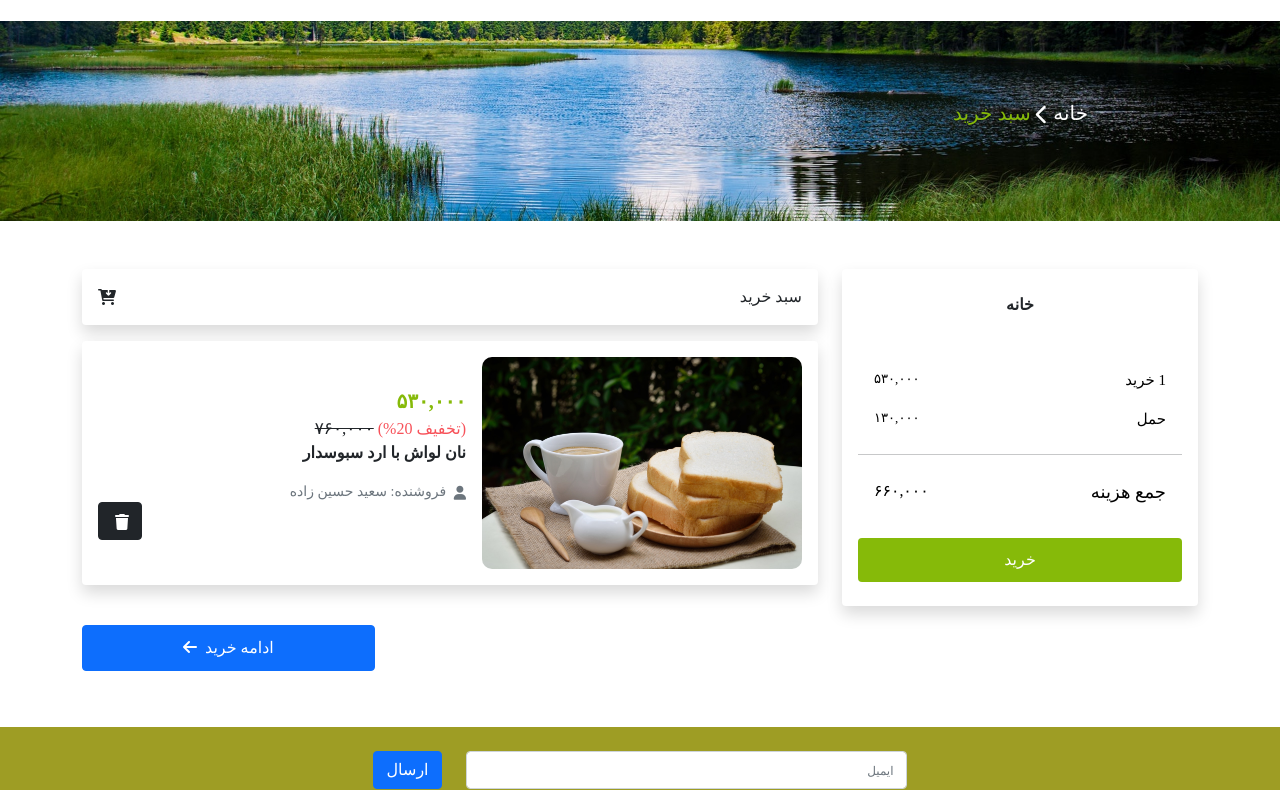
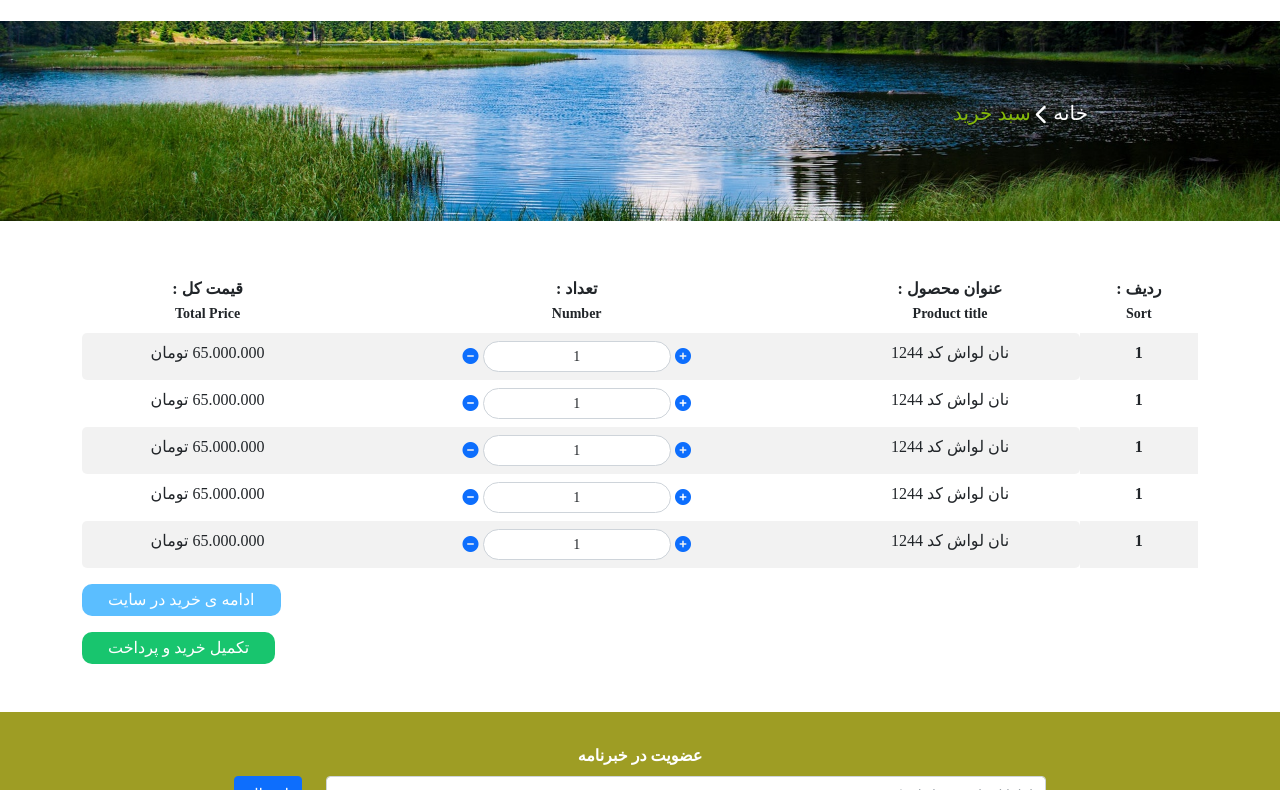
Before and after one commit to Amirhosseinsediqi/tarla-shop, a plain HTML site: page chart.html in a window 1280 px wide. Shown: the part 82-872 px from the top of the page. Drawn offline with nearby package versions, Linux system fonts and the light colour scheme.

Commit message:
git add -A

```diff
--- a/chart.html
+++ b/chart.html
@@ -5,10 +5,9 @@
   <meta charset="utf-8">
   <meta name="viewport" content="width=device-width, initial-scale=1">
   <link rel="stylesheet" type="text/css" href="css/style.css">
-  <link rel="stylesheet" type="text/css" href="css/slick.css">
-  <link rel="stylesheet" type="text/css" href="css/slick-theme.css">
   <link rel="stylesheet" type="text/css" href="css/bootstrap.min.css">
   <link rel="stylesheet" type="text/css" href="css/bootstrap-rtl.css">
+  <link rel="stylesheet" type="text/css" href="css/hover-min.css">
   <link href='https://unpkg.com/boxicons@2.1.1/css/boxicons.min.css' rel='stylesheet'>
   <link rel="stylesheet" href="https://cdnjs.cloudflare.com/ajax/libs/font-awesome/6.0.0/css/all.min.css">
   <link rel="stylesheet" href="https://cdn.jsdelivr.net/npm/bootstrap-icons@1.8.1/font/bootstrap-icons.css">
@@ -75,7 +74,7 @@
                     <li><a class="dropdown-item" href="#">بوقلمون</a></li>
                     <li><hr class="dropdown-divider"></li>
                     <li><a class="dropdown-item" href="#">گاومیش</a></li>
-                    <div class="imgmega hover-mege-img ripple mb-4 mr-2 mt-4 rounded" data-mdb-ripple-color="light">
+                    <div class="imgmega hover-mege-img ripple mb-4 mt-4 rounded" data-mdb-ripple-color="light">
                       <img src="img/vegtables.jpg" class="img-fluid">
                     </div>
                   </div>
@@ -122,7 +121,9 @@
               </li>
             </div>
 
-
+            <li class="nav-item">
+              <a class="nav-link" href="/Asked Questions.html">سوالات متداول</a>
+            </li>
             <li class="nav-item">
               <a class="nav-link" href="#">مقالات</a>
             </li>
@@ -253,82 +254,107 @@
 
 
 
-<!---------------------------- START slidebar left ------------------------------->
-<main class="mt-5">
-  <div class="container">
-    <div class="row">
-      <div class="col-12 col-lg-4">
-        <div class="card border-0 shadow">
-      <div class="card-header bg-transparent border-0 pb-1 category-p">
-        <p class="mb-4 pt-3 text-center p-shop"><strong>خانه</strong></p>
+<!---------------------------- START INFORMATION chart ------------------------------->
+<main>
+  <div class="container my-5">
+      <div class="row">
+          <div class="col-12">
+              <div>
+                  <table class="table table-striped table-borderless text-center price-table">
+                      <thead>
+                          <tr>
+                              <th>
+                                  <p class="mb-0"> ردیف : </p> <small class="mb-0">Sort</small>
+                              </th>
+                              <th>
+                                  <p class="mb-0"> عنوان محصول : </p> <small class="mb-0">Product title</small>
+                              </th>
+                              <th>
+                                  <p class="mb-0">  تعداد : </p> <small class="mb-0">Number</small>
+                              </th>
+                              <th>
+                                  <p class="mb-0">  قیمت کل : </p> <small class="mb-0">Total Price</small>
+                              </th>
+                          </tr>
+                      </thead>
+                      <tbody>
+                          <tr>
+                              <th> 1 </th>
+                              <td>نان لواش کد 1244</td>
+                              <td>
+                                  <div class="d-flex align-items-center justify-content-center">
+                                      <a href="#" class="ml-1"> <i class="fas fa-plus-circle"></i> </a>
+                                      <input type="text" class="form-control form-control-sm rounded-pill text-center"
+                                       value="1" style="width: 40%;">
+                                      <a href="#" class="mr-1"> <i class="fas fa-minus-circle"></i> </a>
+                                  </div>
+                              </td>
+                              <td> 65.000.000 تومان </td>
+                          </tr>
+                          <tr>
+                              <th> 1 </th>
+                              <td>نان لواش کد 1244</td>
+                              <td>
+                                  <div class="d-flex align-items-center justify-content-center">
+                                      <a href="#" class="ml-1"> <i class="fas fa-plus-circle"></i> </a>
+                                      <input type="text" class="form-control form-control-sm rounded-pill text-center"
+                                       value="1" style="width: 40%;">
+                                      <a href="#" class="mr-1"> <i class="fas fa-minus-circle"></i> </a>
+                                  </div>
+                              </td>
+                              <td> 65.000.000 تومان </td>
+                          </tr>
+                          <tr>
+                              <th> 1 </th>
+                              <td>نان لواش کد 1244</td>
+                              <td>
+                                  <div class="d-flex align-items-center justify-content-center">
+                                      <a href="#" class="ml-1"> <i class="fas fa-plus-circle"></i> </a>
+                                      <input type="text" class="form-control form-control-sm rounded-pill text-center"
+                                       value="1" style="width: 40%;">
+                                      <a href="#" class="mr-1"> <i class="fas fa-minus-circle"></i> </a>
+                                  </div>
+                              </td>
+                              <td> 65.000.000 تومان </td>
+                          </tr>
+                          <tr>
+                              <th> 1 </th>
+                              <td>نان لواش کد 1244</td>
+                              <td>
+                                  <div class="d-flex align-items-center justify-content-center">
+                                      <a href="#" class="ml-1"> <i class="fas fa-plus-circle"></i> </a>
+                                      <input type="text" class="form-control form-control-sm rounded-pill text-center"
+                                       value="1" style="width: 40%;">
+                                      <a href="#" class="mr-1"> <i class="fas fa-minus-circle"></i> </a>
+                                  </div>
+                              </td>
+                              <td> 65.000.000 تومان </td>
+                          </tr>
+                          <tr>
+                              <th> 1 </th>
+                              <td>نان لواش کد 1244</td>
+                              <td>
+                                  <div class="d-flex align-items-center justify-content-center">
+                                      <a href="#" class="ml-1"> <i class="fas fa-plus-circle"></i> </a>
+                                      <input type="text" class="form-control form-control-sm rounded-pill text-center"
+                                       value="1" style="width: 40%;">
+                                      <a href="#" class="mr-1"> <i class="fas fa-minus-circle"></i> </a>
+                                  </div>
+                              </td>
+                              <td> 65.000.000 تومان </td>
+                          </tr>
+                      </tbody>
+                  </table>
+                  <button class="btn edamekharid hvr-shrink"> ادامه ی خرید در سایت </button>
+                  <br><br>
+                  <button class="btn edamekharid1 hvr-shrink"> تکمیل خرید و پرداخت </button>
+              </div>
+          </div>
       </div>
-      <div class="card-body">
-        <form class="search">
-                <a class="nav-link" href="#" style="font-size: 15px;">1  خرید <small style="float: left;">۵۳۰,۰۰۰</small></a>
-                <a class="nav-link" href="#" style="font-size: 15px;"> حمل<small style="float: left;">۱۳۰,۰۰۰</small></a>
-                <hr>
-                <a class="nav-link" href="#" style="font-size: 18px;"> جمع هزینه<small style="float: left;">۶۶۰,۰۰۰</small></a>
-            <button type="button" class="btn btn-primary btn-ml btn-block my-2 mt-4" style="padding: 10px 100px;width: 100%;">خرید</button>
-        </form>
-      </div>
-        </div>
-      </div>
-<!---------------------------- end slidebar left ------------------------------->
+  </div>
+</main>
 
-<!---------------------------- start filter ------------------------------->
-
-      <div class="col-12 col-lg-8">
-        <div class="card border-0  shadow mb-3">
-          <div class="card-body d-flex flex-column flex-lg-row justify-content-center align-items-center justify-content-between">
-            سبد خرید
-            <i class="fa-solid fa-cart-arrow-down"></i>
-          </div>
-        </div>
-<!---------------------------- end filter ------------------------------->
-
-<!---------------------------- start cards ------------------------------->
-<div class="row">
-  <div class="col-12">
-    <a href="#" class="text-dark">
-      <div class="card border-0 shadow mb-3">
-        <div class="card-body d-flex flex-column flex-lg-row align-items-center listing overlay-category">
-          <div class="position-relative">
-            <a href="#">
-              <img src="img/framed-poster(4).jpg" class="img-fluid" alt="chart">
-            </a>
-          </div>
-          <div class="mt-3 mt-lg-0 mr-lg-3 flex-fill">
-            <div class="d-flex justify-content-between align-items-center">
-              <div class="price1">
-                <strong>۵۳۰,۰۰۰</strong><br>
-                <a>(تخفیف 20%)</a>&nbsp;<del>۷۶۰,۰۰۰</del>
-              </div>
-            </div>
-            <b class="d-block text-danger mb-3">
-              <a href="#" class="text-dark ">نان لواش با ارد سبوسدار</a>
-            </b>
-
-            <div class="d-flex justify-content-between align-items-center mt-2">
-              <small class="text-muted">
-                <i class="fas fa-user align-middle ml-1"></i>
-                 فروشنده: سعید حسین زاده
-              </small>
-
-            </div>
-            <small class="text-muted icon-trash">
-              <a href="#" class="btn btn-dark">
-                <i class="align-middle ml-1 fa-solid fa-trash" ></i>
-              </a>
-            </small>
-          </div>
-        </div>
-      </div>
-      <button type="button" class="btn btn-primary btn-ml btn-block my-2 mt-4" style="padding: 10px 100px; float: left;">ادامه خرید<i class="fa-solid fa-arrow-left mr-2"></i></button>
-    </a>
-  </div>
-</div>
-</main>
-<!---------------------------- END INFORMATION ABOUT ------------------------------->
+<!---------------------------- END INFORMATION chart  ------------------------------->
 
 
 
@@ -339,15 +365,16 @@
   <!-- Grid container -->
   <div class="container p-4 pb-0">
     <!-- Section: Form -->
-    <section class="">
+    <section>
+      <label class="my-2 text-muted" style="font-weight: bold; color: #fff !important;"> عضویت در خبرنامه </label>
       <form action="">
         <!--Grid row-->
         <div class="row d-flex justify-content-center">
           <!--Grid column-->
-          <div class="col-md-5 col-12">
+          <div class="col-md-5 col-12 col-lg-8 col-md-8 col-sm-6">
             <!-- Email input -->
-            <div class="form-outline mb-4">
-              <input type="email" id="form5Example2" class="form-control" placeholder="ایمیل"/>
+            <div class="input-group mb-4">
+              <input type="email" id="form5Example2" class="form-control" placeholder="لطفا ایمیل خود را وارد کنید . . ."/>
             </div>
           </div>
 
--- a/css/style.css
+++ b/css/style.css
@@ -9,7 +9,7 @@ a{
 }
 input::placeholder{
 	color: #6C757D;
-	font-size: 12px;
+	font-size: 14px;
 }
 small::selection{
 	background-color: #FFA726 !important;
@@ -1108,6 +1108,25 @@ li.slick-active button {
 		border-radius: 5px;
 	}
 }
+.review .hover-zoom img{
+	width: 320px !important;
+}
+.review .hover-zoom img{
+	position: relative;
+	top: 0;
+	bottom: 0;
+	left: 0;
+	right: 0;
+	overflow: hidden;
+	border-radius: 20px !important;
+	transition: transform 0.5s, filter 1s ease-in-out;
+  	filter: blur(2px);
+  	transform: scale(0.9);
+}
+.review .hover-zoom img:hover{
+	filter: blur(0);
+  	transform: scale(1);
+}
 .review2 input {
 	border: 1px solid #eee;
 }
@@ -1441,6 +1460,22 @@ border-collapse: separate;
 	background-color: #86ba09;
 	border: none !important;
 }
+
+.edamekharid {
+    background-color: #5BBEFF !important;
+    color: #fff !important;
+    border-radius: 10px !important;
+    float: left;
+    padding: 3px 25px !important;
+}
+.edamekharid1 {
+    background-color: #18C56E !important;
+    color: #fff !important;
+    border-radius: 10px !important;
+    float: left;
+    padding: 3px 25px !important;
+}
+
 /*/////////////////////////////////////////////////////////
 				end style page chart
 *//*/////////////////////////////////////////////////////////*/
@@ -1678,13 +1713,11 @@ div.contained_table{
     box-shadow: 0 0 2rem #6a728727;
 }
 .first a {
-    color: #6a7281;
+    color: #fff;
     font-weight: 500;
     font-size: 15px;
-    transition: 0.3s;
-}
-.first a:hover {
-    color: #5dc9ff;
+    border-radius: 7px;
+	background-color: #5BBEFF;
 }
 .second a {
     font-size: 15px;
```
Also changed, not shown: Asked Questions.html (+9 -17 lines), BLOG.html (+9 -13 lines), Shop.html (+59 -56 lines), about.html (+6 -5 lines), buy product.html (+15 -22 lines), contact-us.html (+8 -7 lines), index.html (+11 -13 lines), inside_blog.html (+23 -23 lines), my_panel.html (+11 -17 lines), img/logo_site_point.png (added), img/logo_tabeset.png (added).
